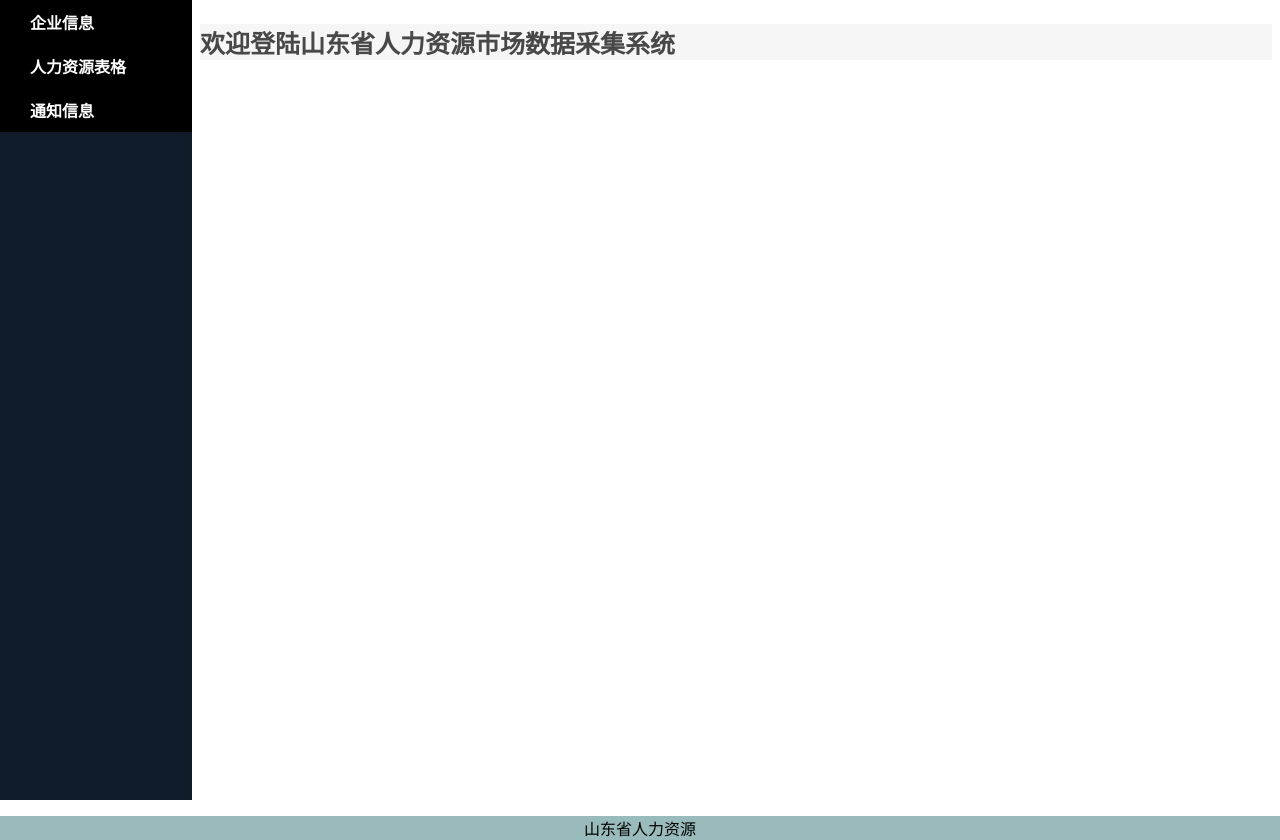
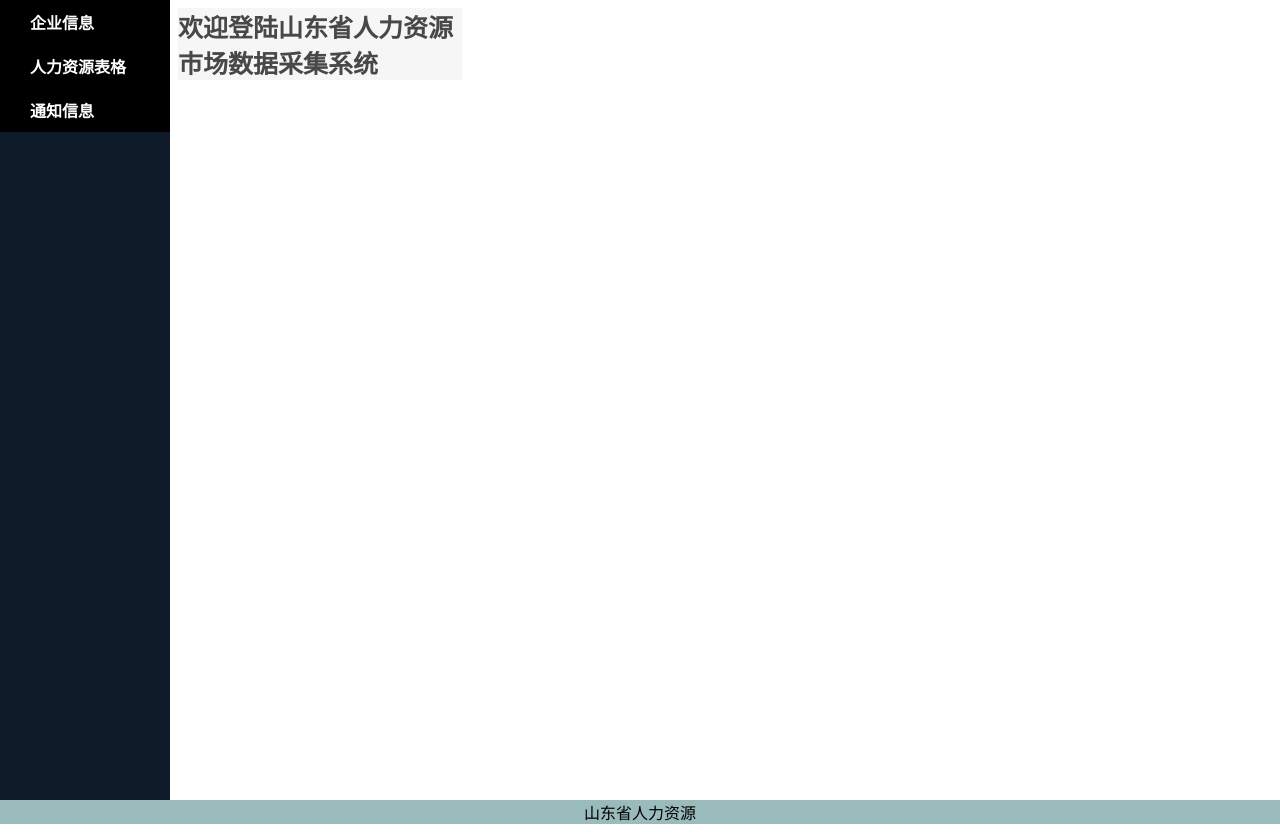
Before and after one commit to BITFierce/smcclass, a PHP site: page / in a window 1280 px wide. Shown: the part 54-894 px from the top of the page. Run offline with PHP 8.4, Linux system fonts and the light colour scheme.

Commit message:
固定menu栏

```diff
--- a/前端/css/style.css
+++ b/前端/css/style.css
@@ -1,3 +1,6 @@
+*{
+    margin:0;
+}
 #container {
     width: 100%;
 }
@@ -43,7 +46,7 @@
     background-color: #101b2a;
     font-size: 16px;
     height: 100%;
-    width: 15%;
+    width: 170px;
     float: left;
     padding: 0px;
     margin: 0px;
@@ -51,7 +54,7 @@
 #mainbody {
     background-color: #ffffff;
     height: 100%;
-    width: 85%;
+    width: ;
     float: left;
 }
 #footer {
@@ -61,14 +64,14 @@
     text-align: center;
 }
 #menu ul {
-    width: 100%;
+    width: 170px;
     margin: 0;
     list-style-type: none;
     padding: 0px;
     background-color: #101b2a;
 }
 #menu ul li {
-    width: 100%;
+    width: 170px;
     background-color: #000000;
 	font-weight: bold;
 }
@@ -91,7 +94,7 @@
     list-style-type: none
 }
 #menu ul li ul li {
-    width: 100%;
+    width: 170px;
 }
 #menu ul li ul li a {
     display: block;
```
